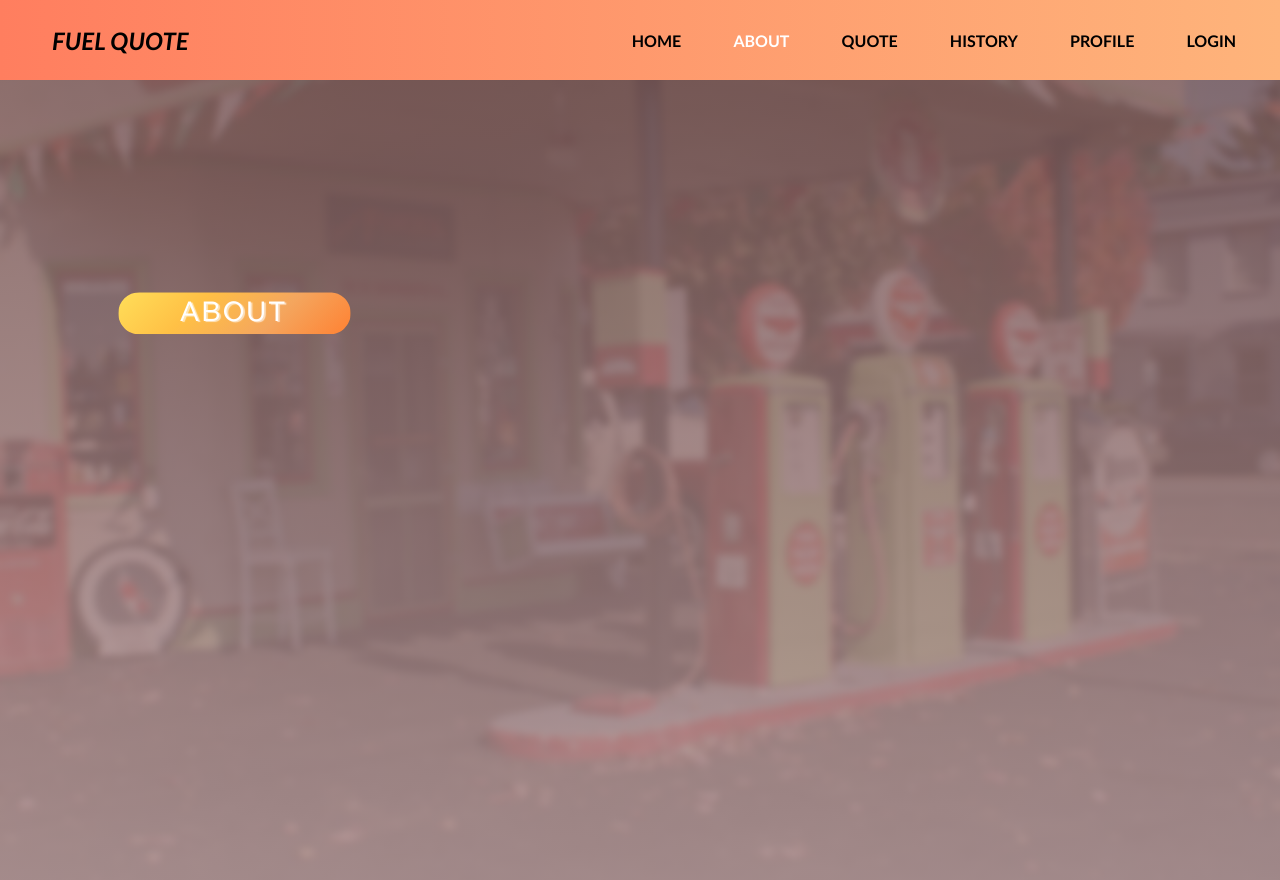
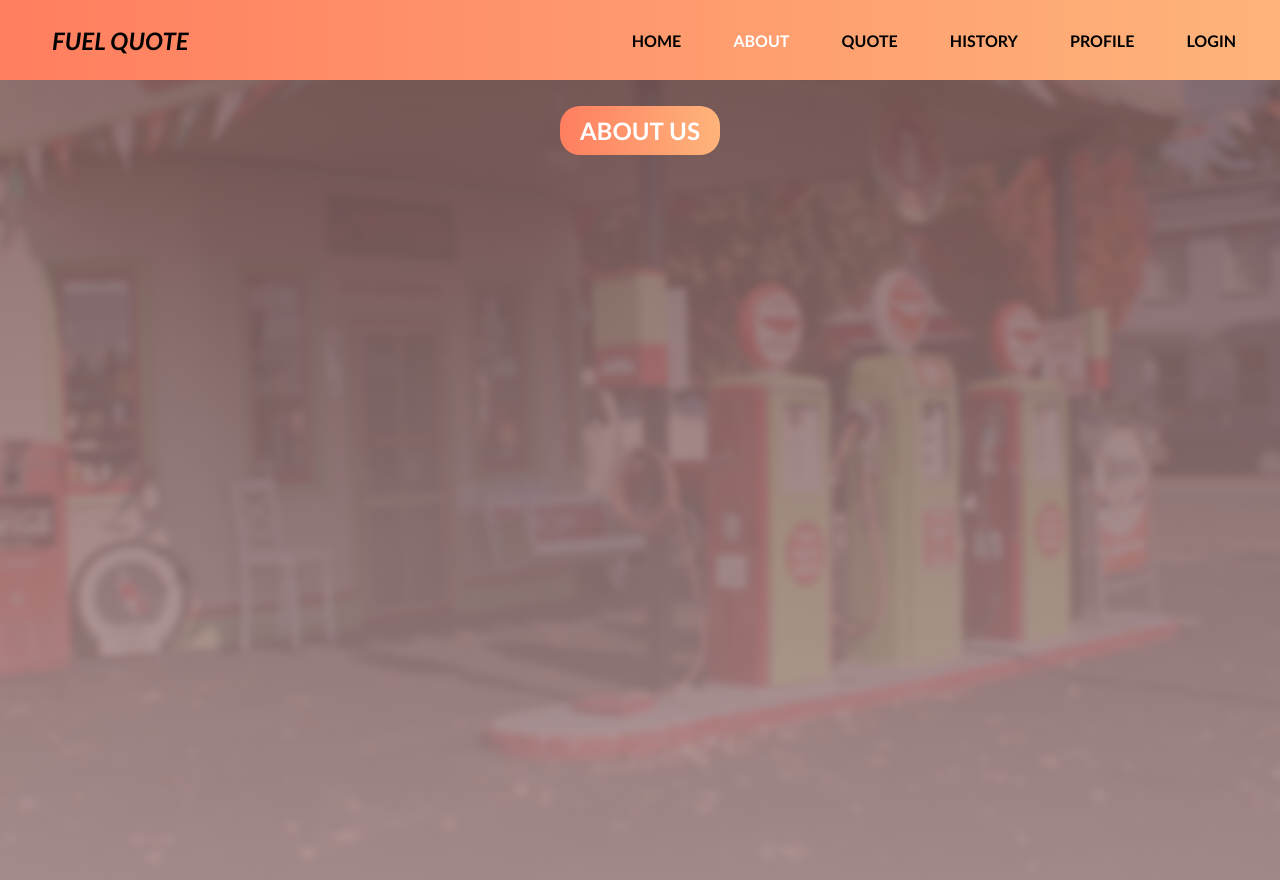
Before and after one commit to tamialin/software_design, a Python web app: template template/about.html in a window 1280 px wide. Run offline with Jinja, Linux system fonts and the light colour scheme; the template is opened without the code that fills it, so the values that code supplies are empty.

Commit message:
About Page without content

```diff
--- a/style/about.css
+++ b/style/about.css
@@ -54,3 +54,35 @@ nav a.active {
     background-size: cover;
     background-position: center;
 }
+
+.container {
+    display: flex;
+    justify-content: center;
+    align-items: center;
+    height: 100vh;
+    position: relative;
+    top: -350px;
+}
+
+.rectangle {
+    background: linear-gradient(to right, #ff7e5f, #feb47b);
+    border-radius: 20px;
+    padding: 10px 20px;
+}
+
+/* CSS styles for the text */
+.text {
+    color: white;
+    font-size: 24px;
+    font-weight: bold;
+    animation: slideToCenter 2s forwards;
+}
+
+@keyframes slideToCenter {
+    from {
+        transform: translateX(-50%);
+    }
+    to {
+        transform: translateX(0);
+    }
+}
--- a/template/about.html
+++ b/template/about.html
@@ -19,10 +19,11 @@
         </div>
     </nav>
     <section class="hero">
-        <img src="../img/about.png" alt="letter about with gradient orange yellow color">
-
-
-
+        <div class="container">
+            <div class="rectangle">
+                <div class="text">ABOUT US</div>
+            </div>
+        </div>
     </section>
 </body>
 </html>
```
